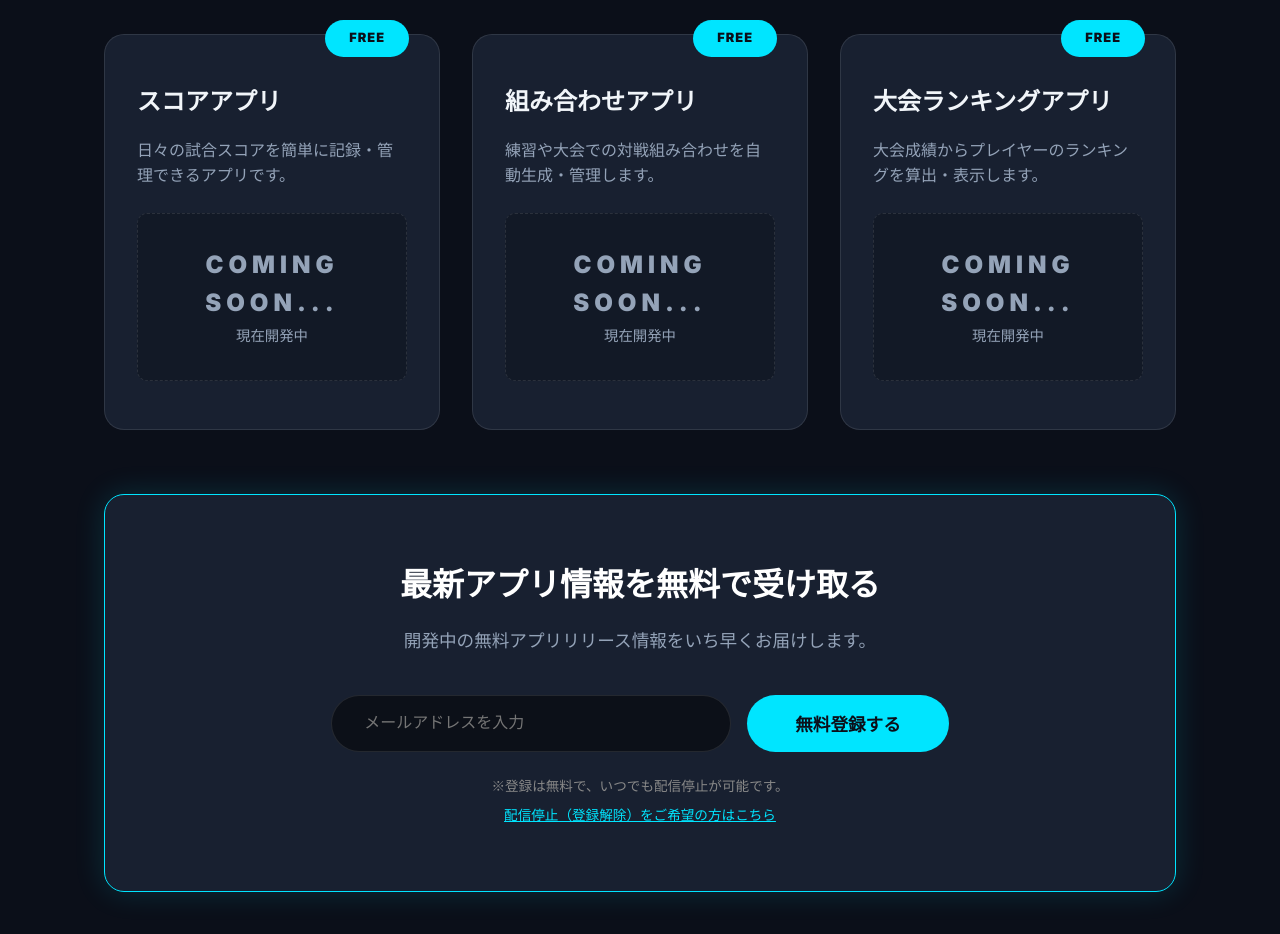
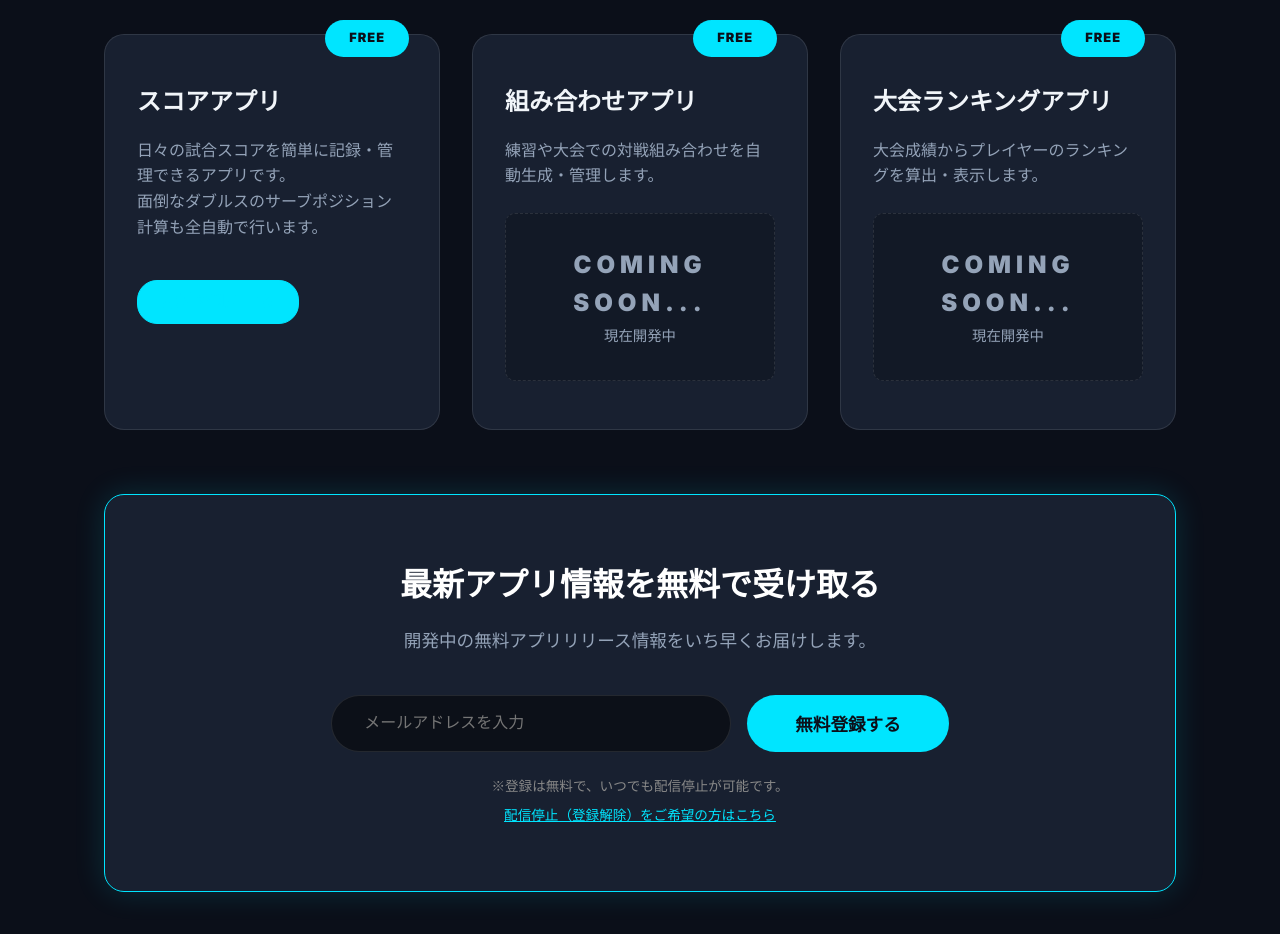
Before and after one commit to badmintonsupportjp-design/badmintonsupportjp-design.github.io, a plain HTML site: page index.html in a window 1280 px wide. Shown: the part 1460-2394 px from the top of the page. Drawn offline with Linux system fonts and the light colour scheme.

Commit message:
Add files via upload

```diff
--- a/index.html
+++ b/index.html
@@ -53,11 +53,8 @@
                 <div class="app-card free">
                     <span class="badge free-badge">FREE</span>
                     <h3>スコアアプリ</h3>
-                    <p class="app-desc">日々の試合スコアを簡単に記録・管理できるアプリです。</p>
-                    <div class="coming-soon-small">
-                        <p class="glitch-text" data-text="COMING SOON..." style="font-size: 1.5rem; margin-bottom: 0;">COMING SOON...</p>
-                        <span style="color: var(--text-muted); font-size: 0.9rem;">現在開発中</span>
-                    </div>
+                    <p class="app-desc">日々の試合スコアを簡単に記録・管理できるアプリです。<br>面倒なダブルスのサーブポジション計算も全自動で行います。</p>
+                    <a href="../badminton-score-app/index.html" class="app-link" style="color: #00e5ff; text-decoration: none; font-weight: bold; display: inline-block; margin-top: 1rem; padding: 0.5rem 1.5rem; border: 1px solid #00e5ff; border-radius: 20px; transition: all 0.3s;">無料で利用する</a>
                 </div>
 
                 <!-- 無料アプリ2 -->
```
